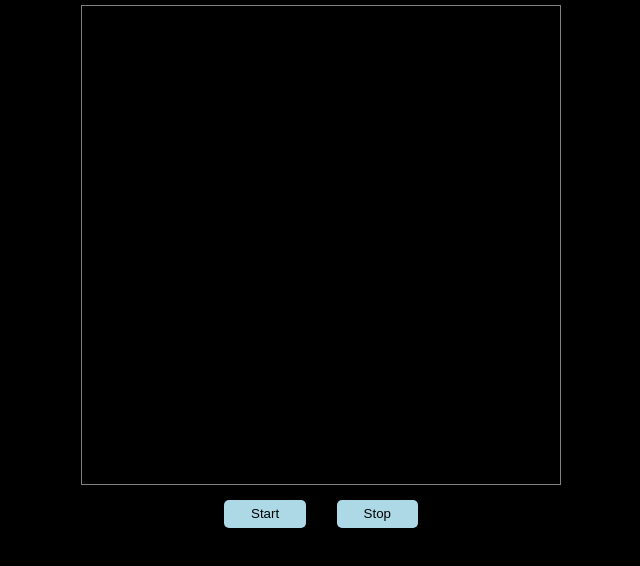
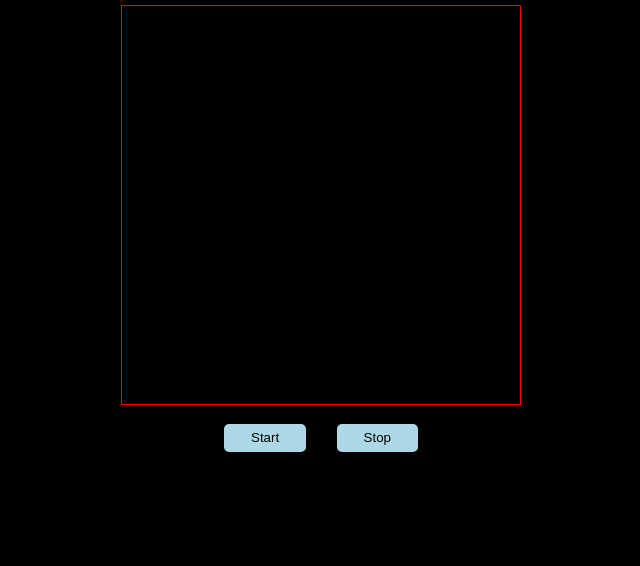
Before and after one commit to Davidmegan/snake-game, a plain HTML site: page index.html in a window 1280 px wide. Shown: the part 48-614 px from the top of the page, without its empty margins (319-959 px from the left). Drawn offline with Linux system fonts and the light colour scheme; a web font is replaced by a local one.

Commit message:
set up canvas

```diff
--- a/index.html
+++ b/index.html
@@ -13,8 +13,8 @@
     <header class="container section">
         <h1>Snake Game</h1>
     </header>
-    <section class="section">
-        <div class="container board"></div>
+    <section class="container section">
+        <canvas id="game-canvas"></canvas>
     </section>
     <footer class="section">
         <div class="container">
--- a/scripts/scripts.js
+++ b/scripts/scripts.js
@@ -0,0 +1,6 @@
+const canvas = document.getElementById('game-canvas');
+const ctx = canvas.getContext('2d');
+
+let snake = [{x:200},{y:200}]
+let food = [{x:100},{y:100}]
+let direction = [{x:20},{y:0}]
--- a/styles/styles.css
+++ b/styles/styles.css
@@ -46,3 +46,9 @@ button {
 button:hover {
     scale: 1.1;
 }
+
+#game-canvas {
+    height: 400px;
+    width: 400px;
+    border: 1px solid red;
+}
```
